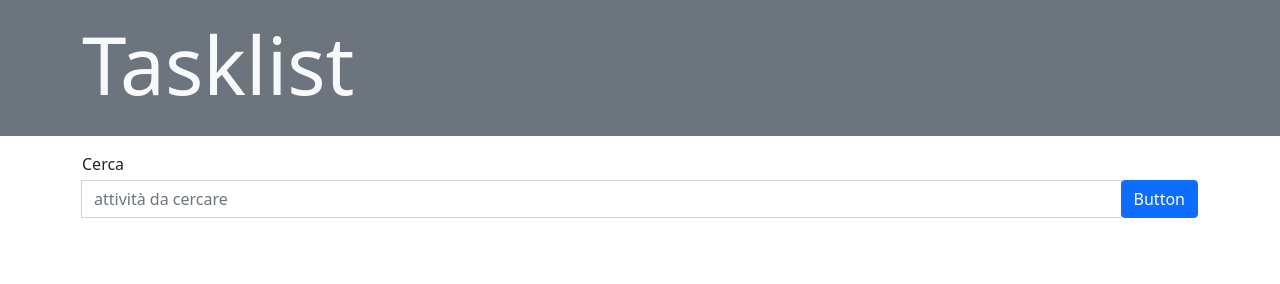
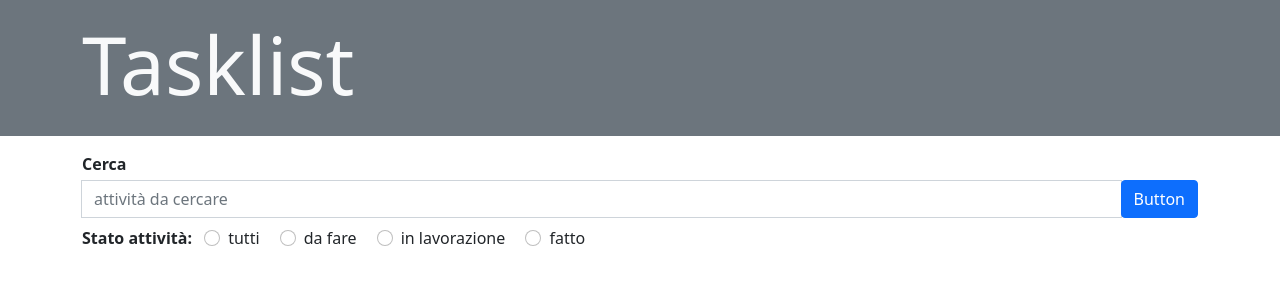
Before and after one commit to corsidrive/layout-tasklist-html, a plain HTML site: page index.html in a window 1280 px wide. Drawn offline with nearby package versions, Linux system fonts and the light colour scheme.

Commit message:
status radio button bar

```diff
--- a/index.html
+++ b/index.html
@@ -16,13 +16,34 @@
     </div>
 
     <div class="container">
-        <div class="input-group pb-1">
-            <label class="w-100 pb-1" for="">Cerca</label>
-            <input type="text" class="form-control" placeholder="attività da cercare" aria-label="Recipient's username" aria-describedby="basic-addon2">
+        <div class="input-group pb-1 my-1">
+            <label class="w-100 pb-1" for="searchText"><strong>Cerca</strong></label>
+            <input id="searchText" type="text" class="form-control" placeholder="attività da cercare" aria-label="Recipient's username" aria-describedby="basic-addon2">
             <div class="input-group-append">
               <button class="btn btn-primary" type="button">Button</button>
             </div>
         </div>
+
+        <div id="status-radio mb-3">
+              <strong class="pe-2 align-item-baseline">Stato attività:</strong>
+              <div class="form-check form-check-inline">
+                <input class="form-check-input" type="radio"  id="all" value="option1">
+                <label class="form-check-label" for="all">tutti</label>
+              </div>
+              <div class="form-check form-check-inline">
+                <input class="form-check-input" type="radio"  id="todo" value="option1">
+                <label class="form-check-label" for="todo">da fare</label>
+              </div>
+              <div class="form-check form-check-inline">
+                <input class="form-check-input" type="radio"  id="progress" value="option2">
+                <label class="form-check-label" for="progress">in lavorazione</label>
+              </div>
+              <div class="form-check form-check-inline">
+                <input class="form-check-input" type="radio"  id="done" value="option2">
+                <label class="form-check-label" for="done">fatto</label>
+              </div>
+        </div>
+
     </div>
 
     <script src="https://cdn.jsdelivr.net/npm/bootstrap@5.0.0-beta2/dist/js/bootstrap.bundle.min.js" integrity="sha384-b5kHyXgcpbZJO/tY9Ul7kGkf1S0CWuKcCD38l8YkeH8z8QjE0GmW1gYU5S9FOnJ0" crossorigin="anonymous"></script>
```
Also changed, not shown: 1 other file.
